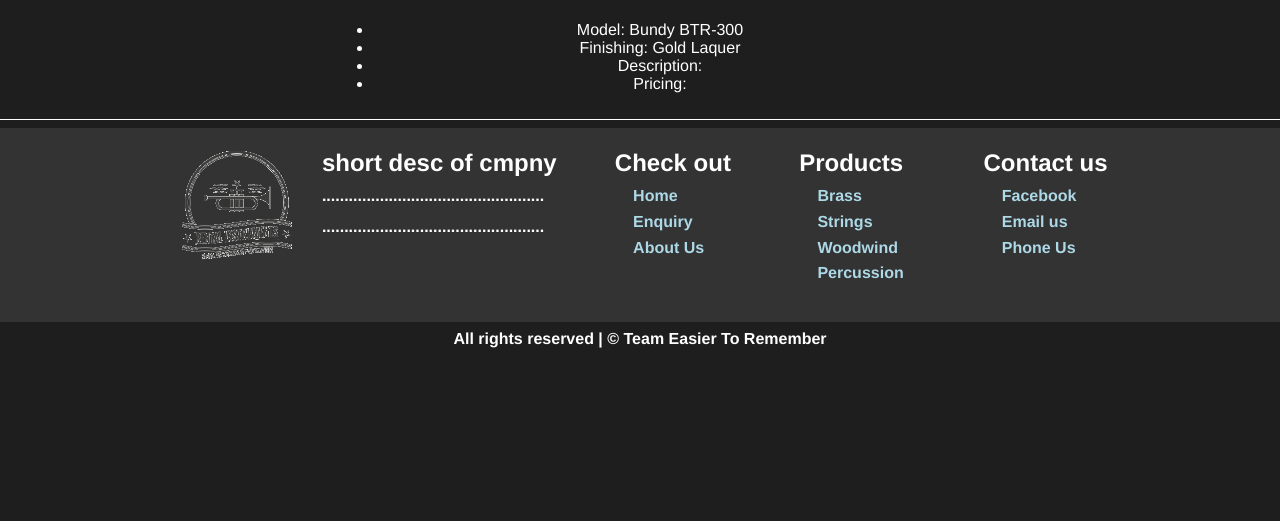
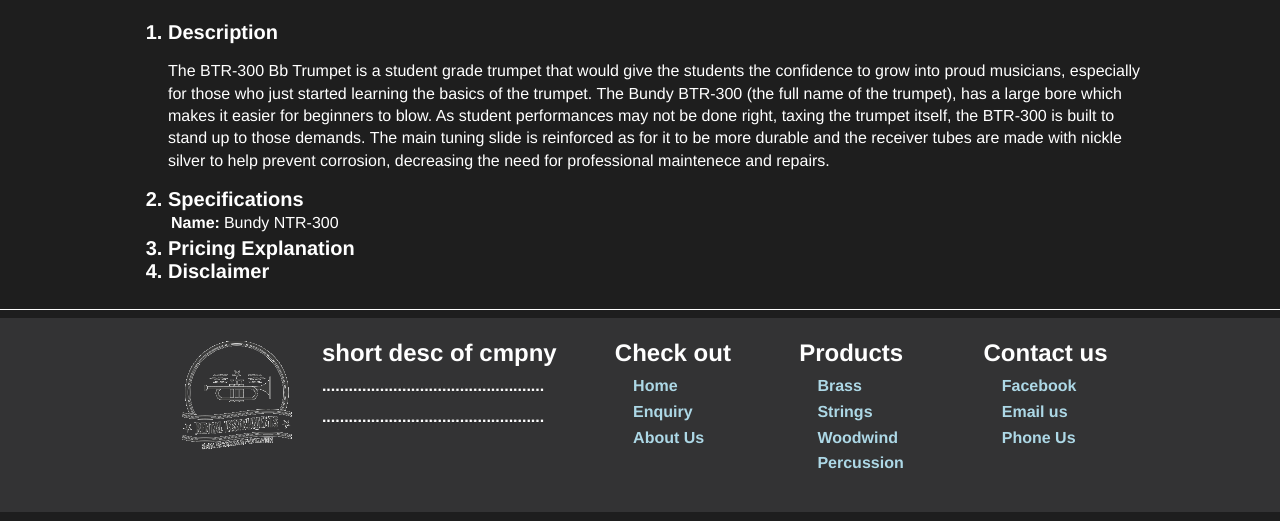
Before and after one commit to Zircon332/WebApp_Assignment, a PHP site: page /product1_1.html in a window 1280 px wide. Shown: the part 1065-1586 px from the top of the page. Before the commit the page ends 1413 px from the top, so only its background shows below. Run offline with PHP 8.4, Linux system fonts and the light colour scheme.

Commit message:
fixed stuff

```diff
--- a/assign1/product1_1.html
+++ b/assign1/product1_1.html
@@ -39,20 +39,32 @@
     <article>
         <section>
             <p class="forblock"><img class="specimg" src="image/BTR-300.jpg" alt="large placeholder"></p>
-            <ul class="forblock">
-                <li>Model: Bundy BTR-300</li>
-                <li >Finishing: Gold Laquer</li>
-                <!--Finishing = wood, silver, gold, etc -->
-                <li>Description: </li>
-                <li>Pricing: </li>
-            </ul>
+            <ol>
+                <li>Description
+                    <p>The BTR-300 Bb Trumpet is a student grade trumpet that would give the students the confidence to grow into proud musicians, especially for those who just started learning the basics of the trumpet. The Bundy BTR-300 &#40;the
+                        full name of the trumpet&#41;, has a large bore which makes it easier for beginners to blow. As student performances may not be done right, taxing the trumpet itself, the BTR-300 is built to stand up to those demands. The main tuning slide is reinforced as for it to be more durable and the receiver tubes are made with nickle silver to help prevent corrosion, decreasing the need for professional maintenece and repairs.</p>
+                </li>
+                <li>Specifications
+                <table>
+                    <tr>
+                        <th colspan="4">Name: </th>
+                        <td>Bundy NTR-300</td>
+                    </tr>
+                    <tr>
+
+                    </tr>
+                    </table></li>
+                <li>Pricing Explanation</li>
+                <li>Disclaimer</li>
+            </ol>
+
         </section>
     </article>
     <hr />
     <footer>
         <div class="footer_grid">
             <div id="footer_item_1">
-          <img src="image/logo.gif" alt="logo"/>
+                <img src="image/logo.gif" alt="logo" />
                 <h2>short desc of cmpny</h2>
                 <p>..................................................</p>
                 <p>..................................................</p>
--- a/assign1/styles/style.css
+++ b/assign1/styles/style.css
@@ -370,7 +370,21 @@ footer p{
     padding: 5px;
     width: 40%;
 }
+ol li{
+    text-align: left;
+    font-weight: bold;
+    font-size: 1.25em;
+}
 
+ol li p{
+    font-size: 0.8em;
+    font-weight: normal;
+}
+
+ol li table{
+    font-size: 0.8em;
+    font-weight: normal;
+}
 /* ############## DISCLAIMER ############## */
 /* css in disclaimer.html specifically */
 
```
Also changed, not shown: assign1/enquiry.html (+17 -14 lines), assign1/product1.html (+4 -5 lines), assign1/image/YMP-204MS.jpg, assign1/image/YSL-354.jpg. Lines whose indentation alone changed are shown as unchanged.
